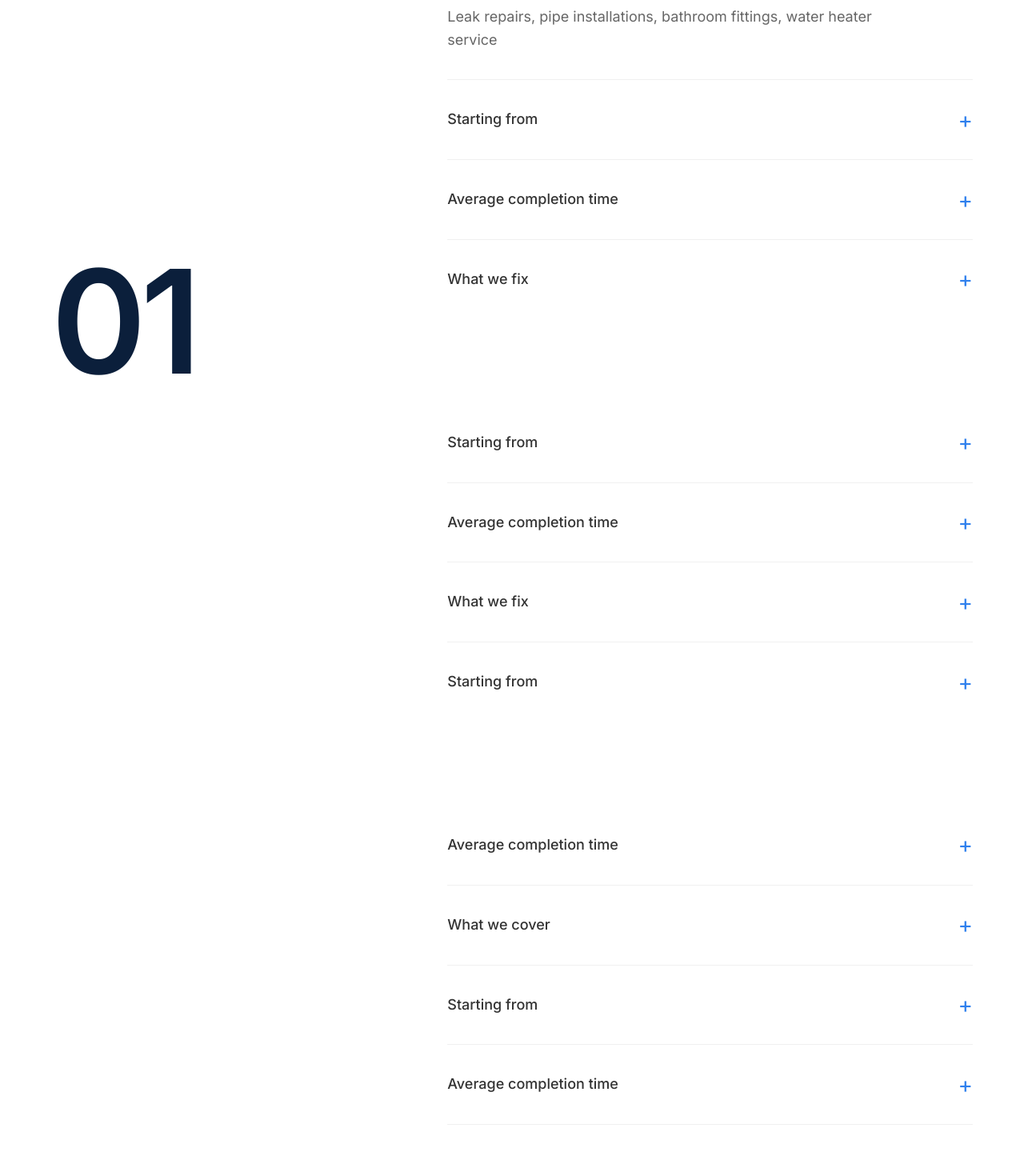
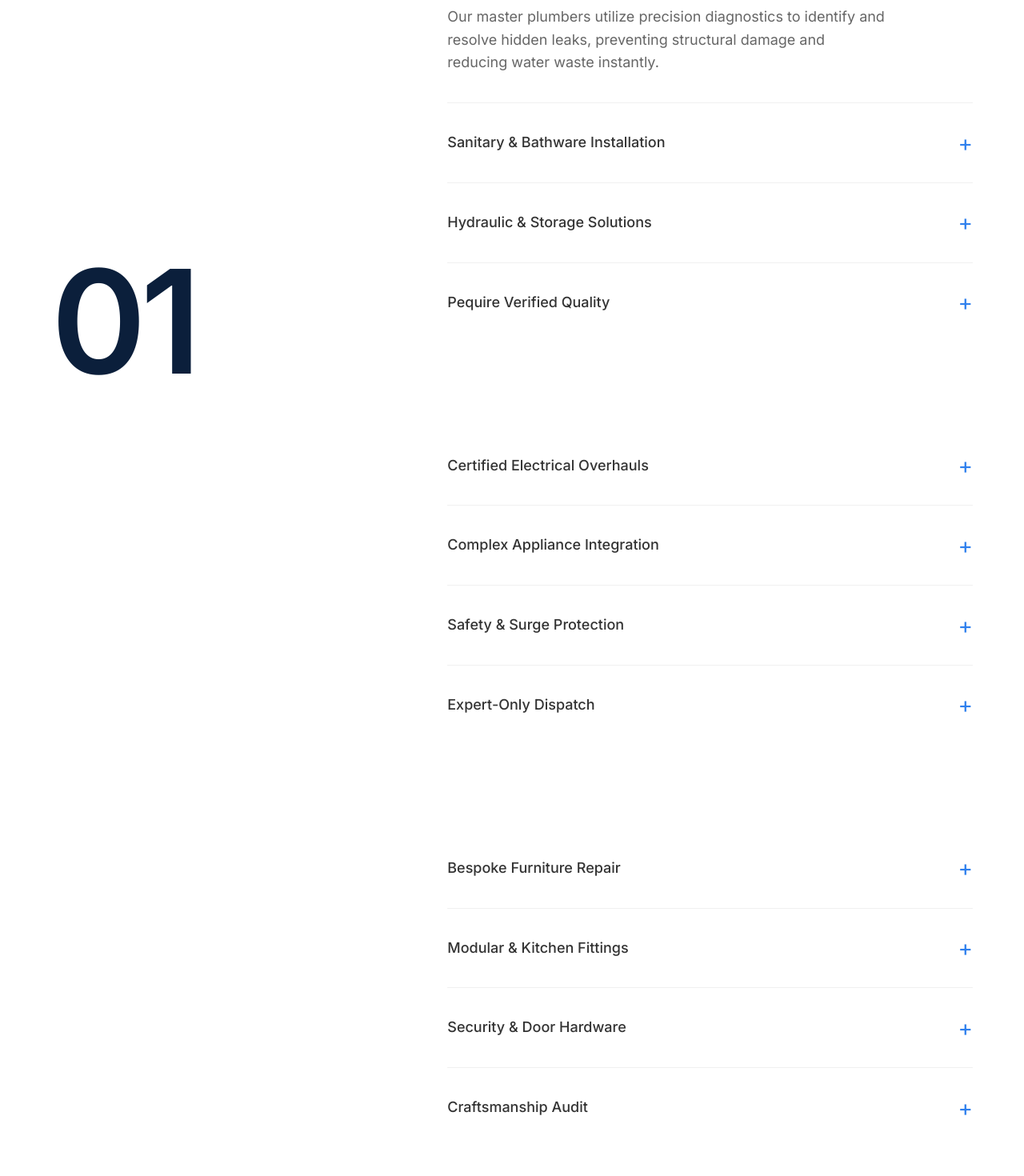
Before and after one commit to Dehardal/Pequire-new, a React (Vite) app in the folder frontend/: page /services in a window 1280 px wide. Shown: the part 1020-2490 px from the top of the page at 80% size. Built offline with nearby package versions, Linux system fonts and the light colour scheme.

Commit message:
feat: enhance service descriptions with premium professional content

```diff
--- a/frontend/src/components/OurServices.jsx
+++ b/frontend/src/components/OurServices.jsx
@@ -7,36 +7,40 @@ const OurServices = () => {
         id: '01',
         name: 'Plumbing',
         points: [
-            { label: 'What we fix', content: 'Leak repairs, pipe installations, bathroom fittings, water heater service' },
-            { label: 'Starting from', content: '₹299' },
-            { label: 'Average completion time', content: '1-2 hours' }
+            { label: 'Advanced Leak Detection', content: 'Our master plumbers utilize precision diagnostics to identify and resolve hidden leaks, preventing structural damage and reducing water waste instantly.' },
+            { label: 'Sanitary & Bathware Installation', content: 'Expert fitting of modern bathroom fixtures, from high-pressure showers and designer washbasins to complex toilet assemblies and bathtub installations.' },
+            { label: 'Hydraulic & Storage Solutions', content: 'Complete maintenance and repair of water storage systems, motor pumps, and solar water heaters, ensuring consistent water pressure and quality.' },
+            { label: 'Pequire Verified Quality', content: 'Every plumber on our platform is vetted for 100+ skill markers and background-checked, providing you with a true industry professional you can trust.' }
         ]
     },
     {
         id: '02',
         name: 'Electrical',
         points: [
-            { label: 'What we fix', content: 'Wiring, switch repairs, appliance installation, circuit breaker fixes' },
-            { label: 'Starting from', content: '₹249' },
-            { label: 'Average completion time', content: '30 mins - 2 hours' }
+            { label: 'Certified Electrical Overhauls', content: 'From resolving dangerous short circuits and faulty wiring to complete switchboard upgrades, we ensure your home power system is safe, stable, and efficient.' },
+            { label: 'Complex Appliance Integration', content: 'Seamless installation and maintenance of high-draw appliances including heavy-duty ACs, modern refrigerators, and advanced washing machine systems.' },
+            { label: 'Safety & Surge Protection', content: 'Strategic placement of circuit breakers and surge protection systems to safeguard your expensive electronics from unpredictable power fluctuations.' },
+            { label: 'Expert-Only Dispatch', content: 'Pequire matches your specific electrical issue with specialists who have a proven track record in handling that exact type of equipment or wiring.' }
         ]
     },
     {
         id: '03',
         name: 'Carpentry',
         points: [
-            { label: 'What we fix', content: 'Furniture assembly, door/window repairs, custom woodwork' },
-            { label: 'Starting from', content: '₹399' },
-            { label: 'Average completion time', content: '2-4 hours' }
+            { label: 'Bespoke Furniture Repair', content: 'Restoring the beauty and function of your valued furniture through expert joinery, polishing, and structural reinforcement by skilled woodworkers.' },
+            { label: 'Modular & Kitchen Fittings', content: 'Precision assembly of modular kitchen cabinets, custom wardrobes, and designer beds, ensuring perfect alignment and durable hardware installation.' },
+            { label: 'Security & Door Hardware', content: 'Advanced installation of secure door locks, window latches, and custom framing solutions to enhance the safety and aesthetics of your living space.' },
+            { label: 'Craftsmanship Audit', content: 'We only partner with carpenters who demonstrate mastery in diverse wood types and finishing techniques, ensuring every job meets our high premium standards.' }
         ]
     },
     {
         id: '04',
         name: 'Laundry',
         points: [
-            { label: 'What we cover', content: 'Stain removal, professional ironing, dry cleaning, general wash' },
-            { label: 'Starting from', content: '₹99' },
-            { label: 'Average completion time', content: '24-48 hours' }
+            { label: 'Professional Fabric Care', content: 'Advanced dry cleaning and gentle wash techniques tailored to specific fabric requirements, ensuring your garments maintain their texture, color, and longevity.' },
+            { label: 'Designer Wear Specialization', content: 'Specialized handling of delicate ethnic wear, formal suits, and designer labels using fabric-safe chemicals and expert stain-removal technology.' },
+            { label: 'Express Steam Pressing', content: 'High-quality steam ironing that removes even the most stubborn wrinkles, giving your clothes a crisp, professional finish every single time.' },
+            { label: 'Smart Logistics & Delivery', content: 'Track your garments from pickup to delivery with real-time updates. Enjoy a 24-48 hour turnaround time managed entirely through the Pequire ecosystem.' }
         ]
     }
 ];
```
